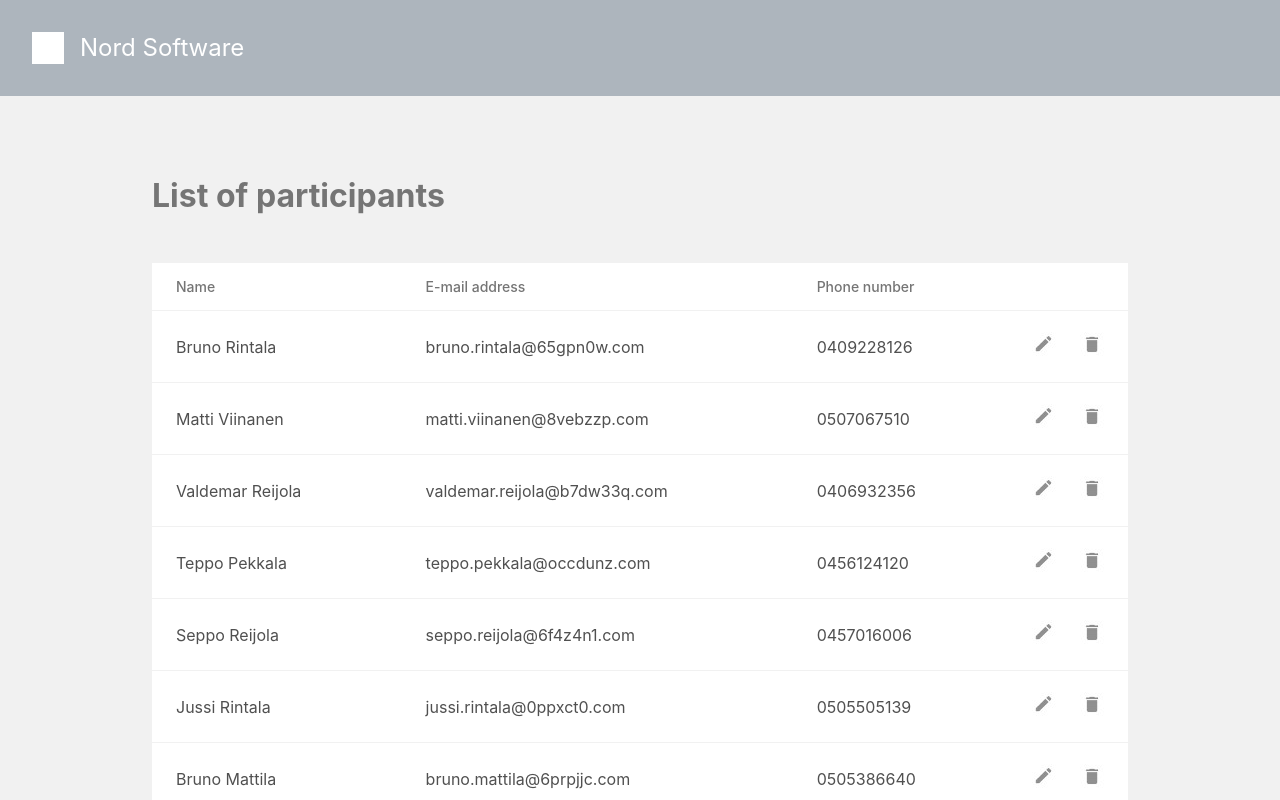
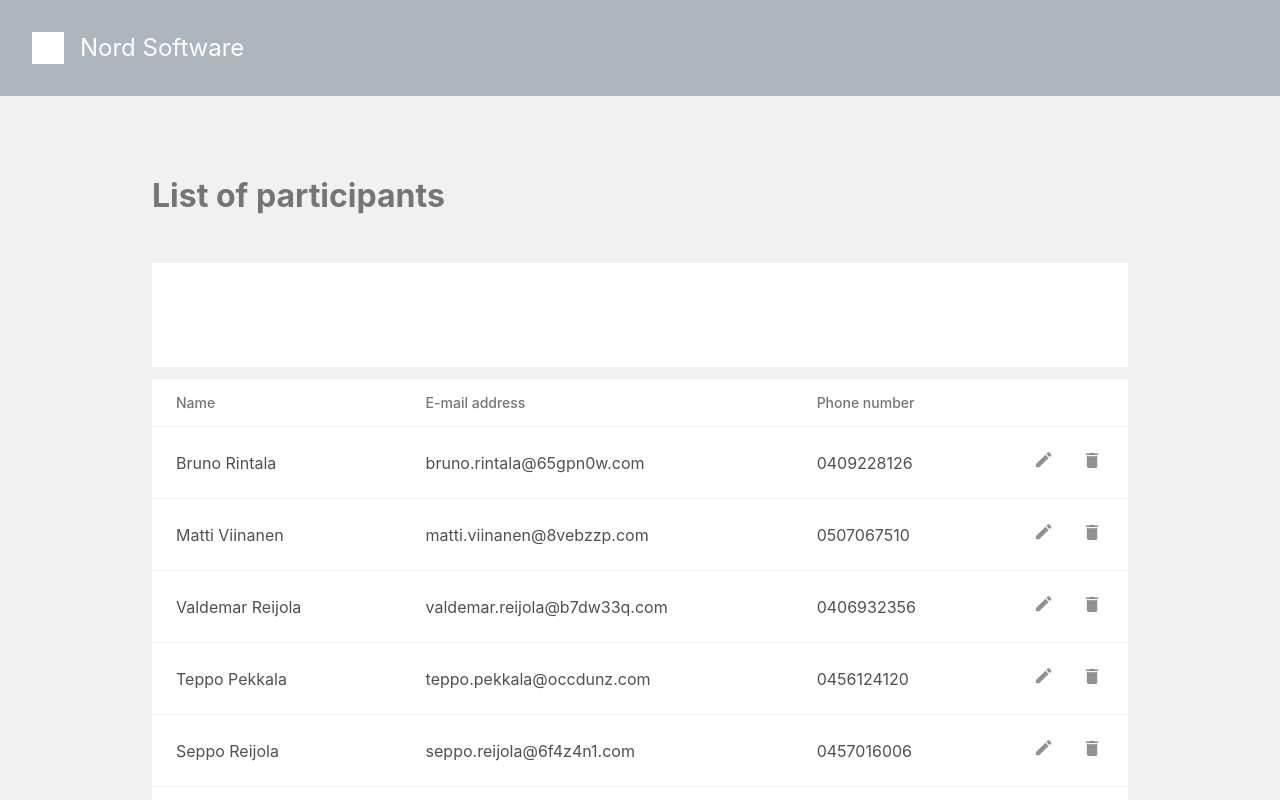
Before and after one commit to kuijoe/digidigi, a React (Create React App) app: page / in a window 1280 px wide. Shown: the top 800 px of the page. Built offline with nearby package versions, Linux system fonts and the light colour scheme.

Commit message:
Add form component

```diff
--- /dev/null
+++ b/src/AddParticipantForm.css
@@ -0,0 +1,6 @@
+.add-participant-form {
+    padding: 1rem;
+    height: 72px;
+    background-color: #FFFFFF;
+    margin-bottom: 0.75rem;
+}
--- /dev/null
+++ b/src/AddParticipantForm.js
@@ -0,0 +1,14 @@
+import React, { Component } from 'react';
+import './AddParticipantForm.css';
+
+class AddParticipantForm extends Component {
+    render() {
+        return (
+            <div className="add-participant-form">
+
+            </div>
+        );
+    }
+}
+
+export default AddParticipantForm;
--- a/src/App.js
+++ b/src/App.js
@@ -1,5 +1,6 @@
 import React, { Component } from 'react';
 import ParticipantsTable from './ParticipantsTable';
+import AddParticipantForm from './AddParticipantForm';
 import './App.css';
 
 let all_ids = [];
@@ -67,7 +68,10 @@ console.log(random_rows);
 class App extends Component {
   render() {
     return (
-      <ParticipantsTable data = {random_rows} />
+      <div>
+        <AddParticipantForm />
+        <ParticipantsTable data = {random_rows} />
+      </div>
     )
   }
 }
--- a/src/ParticipantsTable.css
+++ b/src/ParticipantsTable.css
@@ -72,6 +72,7 @@ label.mobile {
 .participants-table tr {
     width: 100%;
     padding-top: 1rem;
+    border-bottom: 0.5rem solid #F1F1F1;
 }
 
 .participants-table tr, .participants-table tr td {
--- a/src/ParticipantsTable.js
+++ b/src/ParticipantsTable.js
@@ -1,7 +1,6 @@
 import React, { Component } from 'react';
 import './ParticipantsTable.css';
 
-// TODO: pass data to table
 class ParticipantsTable extends Component {
     render() {
       return (
```
